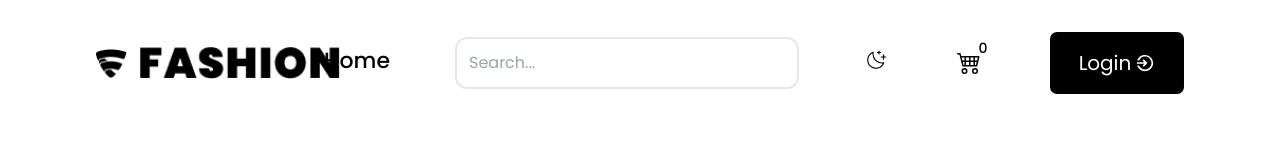
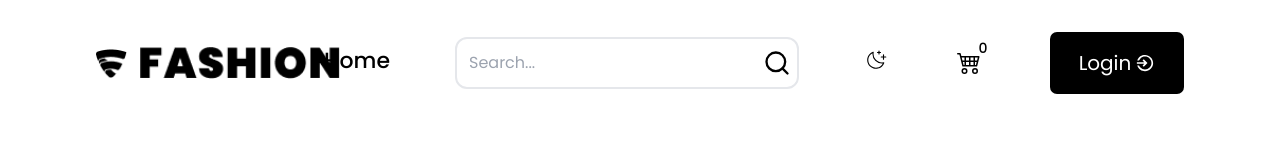
Before and after one commit to maryammohebbi/Ecommerce-website-with-React-Typescript-Tailwind, a React (Vite) app: page /products in a window 1280 px wide. Shown: the top 151 px of the page. Built offline with nearby package versions, Linux system fonts and the light colour scheme; no server answers.

Commit message:
search feature added

```diff
--- a/src/features/products/ProductsContainer.tsx
+++ b/src/features/products/ProductsContainer.tsx
@@ -5,7 +5,13 @@ import useProducts from './useProducts'
 import { useParams } from 'react-router-dom'
 import ProductCard from './ProductCard'
 
-const ProductsContainer: React.FC = () => {
+interface ProductsContainerProps {
+  searchTerm: string
+}
+
+const ProductsContainer: React.FC<ProductsContainerProps> = ({
+  searchTerm,
+}) => {
   const { isProductsLoading, products } = useProducts()
   const { category } = useParams()
 
@@ -13,13 +19,19 @@ const ProductsContainer: React.FC = () => {
     ? products?.filter((product) => product.category === category)
     : products // Show all products if no category
 
+  // Further filter products by search term if it exists
+  const searchedProducts = filteredProducts?.filter((product) =>
+    product.title.toLowerCase().includes(searchTerm.toLowerCase())
+  )
+
   if (isProductsLoading) return <Loader />
-  if (!products) return <Empty sourceName="product" />
+  if (!searchedProducts || searchedProducts.length === 0)
+    return <Empty sourceName="product" />
 
   return (
     <div className="container p-5 flex flex-col">
       <div className="grid grid-cols-1 sm:grid-cols-2 lg:grid-cols-3 gap-8">
-        {filteredProducts?.map((product) => (
+        {searchedProducts.map((product) => (
           <ProductCard key={product.id} product={product} />
         ))}
       </div>
--- a/src/features/ui/Menu.tsx
+++ b/src/features/ui/Menu.tsx
@@ -1,13 +1,24 @@
+import React, { useState } from 'react'
+import { Link, useNavigate } from 'react-router-dom'
+import { Tooltip } from '@mui/material'
 import LogoTheme from '../ui/LogoTheme'
 import DarkModeToggle from './DarkModeToggle'
 import CartIcon from './CartIcon'
 import LoginIcon from './LoginIcon'
-import { Link } from 'react-router-dom'
-import { Tooltip } from '@mui/material'
+import { FiSearch } from 'react-icons/fi'
 
-type Props = {}
+const Menu: React.FC = () => {
+  const [searchTerm, setSearchTerm] = useState('')
+  const navigate = useNavigate()
 
-const Menu: React.FC<Props> = ({}) => {
+  const handleSearchSubmit = (e: React.FormEvent<HTMLFormElement>) => {
+    e.preventDefault()
+    if (searchTerm) {
+      // Redirect to the products page with the search query
+      navigate(`/products?search=${encodeURIComponent(searchTerm)}`)
+    }
+  }
+
   return (
     <div className="flex flex-col gap-y-6 xl:flex-row justify-between w-full  items-center md:px-24 md:py-8 p-8">
       <LogoTheme />
@@ -18,13 +29,22 @@ const Menu: React.FC<Props> = ({}) => {
           </Link>
         </div>
 
-        <div>
+        <form
+          onSubmit={handleSearchSubmit}
+          className="flex gap-x-2 relative items-center"
+        >
           <input
-            className="border-2 rounded-xl p-3"
+            className="border-2 rounded-xl p-3 "
             type="text"
             placeholder="Search..."
+            value={searchTerm}
+            onChange={(e) => setSearchTerm(e.target.value)}
           />
-        </div>
+          <button type="submit" className="absolute right-2">
+            <FiSearch className="w-7 h-7 " />
+          </button>
+        </form>
+
         <Tooltip title="Theme" placement="bottom" arrow>
           <div>
             <DarkModeToggle rotate="rotate-0" />
--- a/src/pages/Products.tsx
+++ b/src/pages/Products.tsx
@@ -1,14 +1,17 @@
 import React from 'react'
+import { useLocation } from 'react-router-dom'
 import ProductsContainer from '../features/products/ProductsContainer'
 import Title from '../features/ui/Title'
 
-type Props = {}
+const Products: React.FC = () => {
+  const location = useLocation()
+  const searchParams = new URLSearchParams(location.search)
+  const searchTerm = searchParams.get('search') || ''
 
-const Products: React.FC<Props> = ({}) => {
   return (
     <div>
       <Title title="Products" />
-      <ProductsContainer />
+      <ProductsContainer searchTerm={searchTerm} />
     </div>
   )
 }
```
